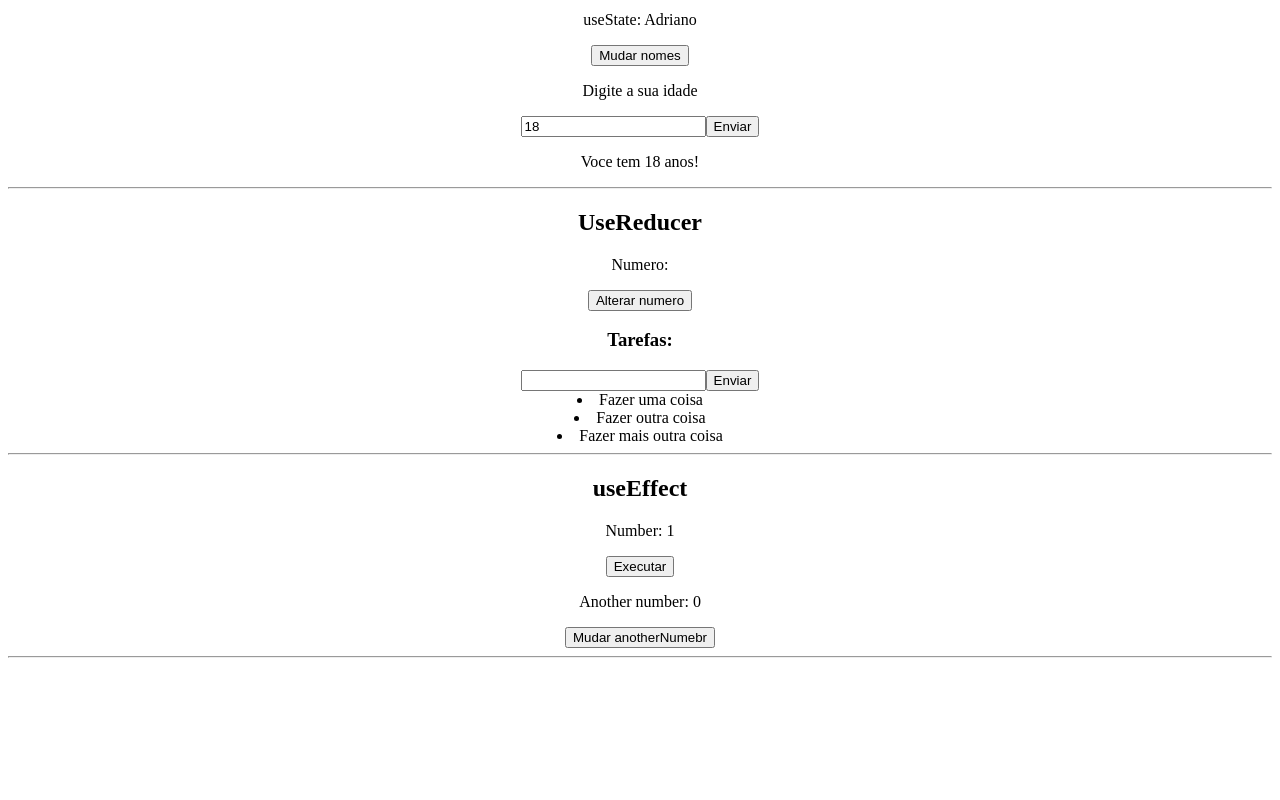
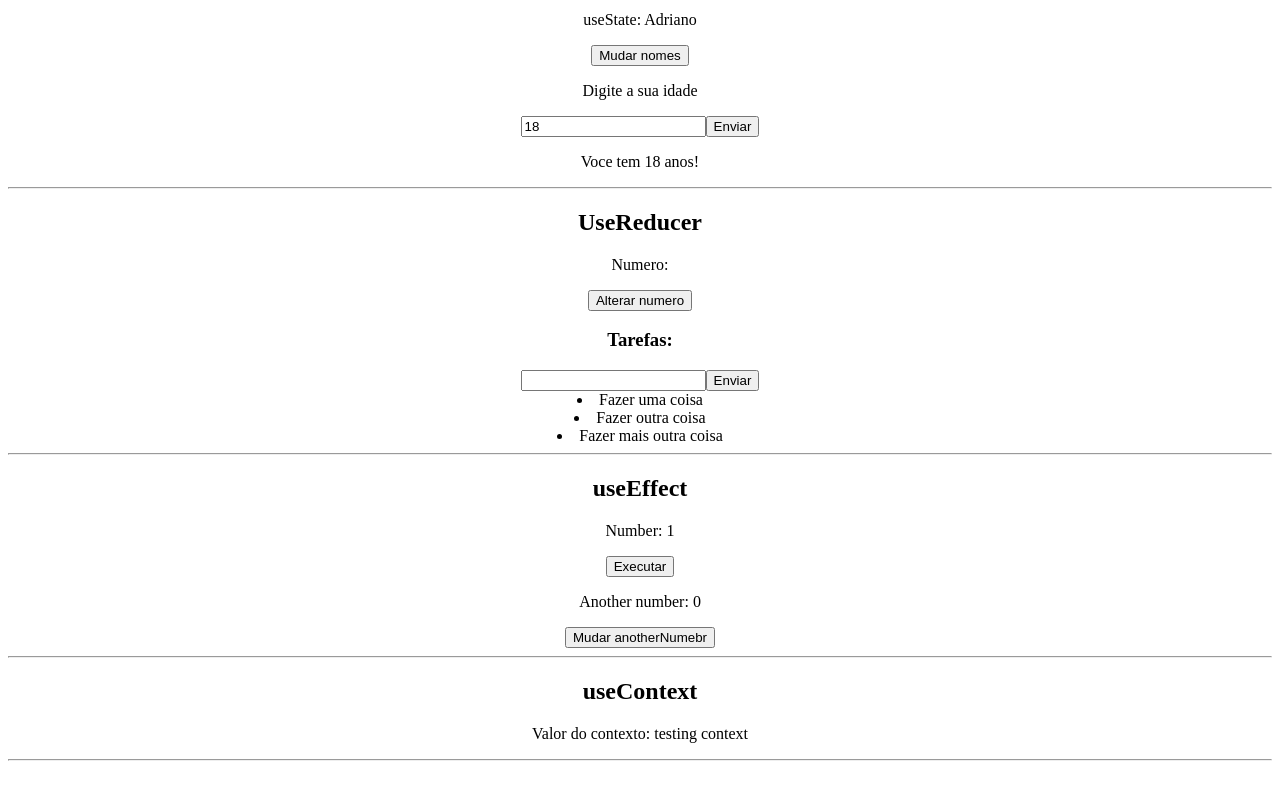
Before and after one commit to grevizirsky/react-hooks, a React (Create React App) app: page / in a window 1280 px wide. Shown: the part 206-1006 px from the top of the page. Built offline with nearby package versions, Linux system fonts and the light colour scheme.

Commit message:
Hook - useContext

```diff
--- a/src/App.js
+++ b/src/App.js
@@ -1,5 +1,7 @@
+import './App.css';
 import {BrowserRouter, Routes, Route, Link} from 'react-router-dom'
-import './App.css';
+
+import { HookUseContext } from './components/HookUseContext';
 
 //PAGES
 import About from './Pages/About';
@@ -8,6 +10,7 @@
 function App() {
   return (
     <div className="App">
+      <HookUseContext>
         <h1>React Hooks</h1>
         <BrowserRouter>
           <ul>
@@ -23,6 +26,7 @@
             <Route path='/about' element={<About />} />
           </Routes>
         </BrowserRouter>
+      </HookUseContext>
     </div>
   );
 }
--- a/src/Pages/About.js
+++ b/src/Pages/About.js
@@ -1,8 +1,17 @@
 import React from 'react'
 
+//useContext
+import { useContext } from 'react'
+import { SomeContext } from '../components/HookUseContext'
+
 const About = () => {
+  const { contextValue } = useContext(SomeContext)
+
   return (
-    <div>About</div>
+    <div>
+      <h2>About</h2>
+      <p>Valor do contexto: {contextValue}</p>
+    </div>
   )
 }
 
--- a/src/Pages/Home.js
+++ b/src/Pages/Home.js
@@ -4,12 +4,21 @@
 import HookUseReducer from '../components/HookUseReducer'
 import HookUseEffect from '../components/HookUseEffect'
 
+//useContext
+import { useContext } from 'react'
+import { SomeContext } from '../components/HookUseContext'
+
 const Home = () => {
+  const { contextValue } = useContext(SomeContext)
+
   return (
     <div>
         <HooksUseState />
         <HookUseReducer />
         <HookUseEffect />
+        <h2>useContext</h2>
+        <p>Valor do contexto: {contextValue}</p>
+        <hr />
     </div>
   )
 }
--- /dev/null
+++ b/src/components/HookUseContext.js
@@ -0,0 +1,13 @@
+import { createContext } from 'react'
+
+export const SomeContext = createContext() //criacao do contexto
+
+export const HookUseContext = ({children}) => {
+    const contextValue = "testing context"
+
+    return (
+        <SomeContext.Provider value={{contextValue}}>
+            {children}
+        </SomeContext.Provider>
+    )
+} //provider
```
Lines whose indentation alone changed are shown as unchanged.
